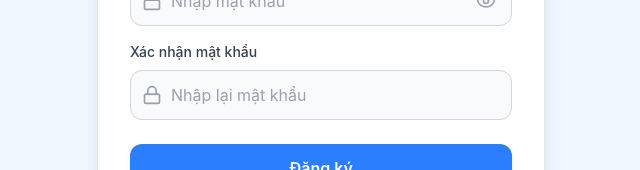
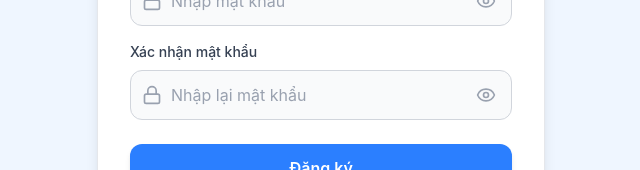
Before and after one commit to tynnp/alo-chat, a React (Vite) app: page /register in a window 1280 px wide. Shown: the part 442-612 px from the top of the page, without its empty margins (319-959 px from the left). Built offline with nearby package versions, Linux system fonts and the light colour scheme; no server answers.

Commit message:
ẩn nút hiển thị mật khẩu mặc định trên Edge/IE

```diff
--- a/src/index.css
+++ b/src/index.css
@@ -26,4 +26,10 @@
     background-color: #f9fafb;
     overflow-x: hidden;
   }
+
+  /* Ẩn nút hiển thị mật khẩu mặc định trên Edge/IE */
+  input[type="password"]::-ms-reveal,
+  input[type="password"]::-ms-clear {
+    display: none;
+  }
 }
--- a/src/pages/Register.tsx
+++ b/src/pages/Register.tsx
@@ -14,6 +14,7 @@ export default function Register() {
     const [error, setError] = useState('');
     const [isLoading, setIsLoading] = useState(false);
     const [showPassword, setShowPassword] = useState(false);
+    const [showConfirmPassword, setShowConfirmPassword] = useState(false);
 
     const navigate = useNavigate();
     const { login } = useAuthStore();
@@ -148,15 +149,27 @@ export default function Register() {
                         <div className="relative">
                             <Lock className="absolute left-3 top-1/2 -translate-y-1/2 w-5 h-5 text-gray-400" />
                             <input
-                                type={showPassword ? 'text' : 'password'}
+                                type={showConfirmPassword ? 'text' : 'password'}
                                 id="confirmPassword"
                                 value={formData.confirmPassword}
                                 onChange={handleChange}
-                                className="w-full pl-10 pr-4 py-3 bg-gray-50 border border-gray-300 rounded-xl text-gray-800 placeholder-gray-400 focus:outline-none focus:ring-2 focus:ring-blue-500 focus:border-transparent transition-all"
+                                className="w-full pl-10 pr-12 py-3 bg-gray-50 border border-gray-300 rounded-xl text-gray-800 placeholder-gray-400 focus:outline-none focus:ring-2 focus:ring-blue-500 focus:border-transparent transition-all"
                                 placeholder="Nhập lại mật khẩu"
                                 required
                                 autoComplete="new-password"
                             />
+                            <button
+                                type="button"
+                                className="absolute right-3 top-1/2 -translate-y-1/2 p-1 text-gray-400 hover:text-gray-600 transition-colors"
+                                onClick={() => setShowConfirmPassword(!showConfirmPassword)}
+                                tabIndex={-1}
+                            >
+                                {showConfirmPassword ? (
+                                    <EyeOff className="w-5 h-5" />
+                                ) : (
+                                    <Eye className="w-5 h-5" />
+                                )}
+                            </button>
                         </div>
                     </div>
 
```
